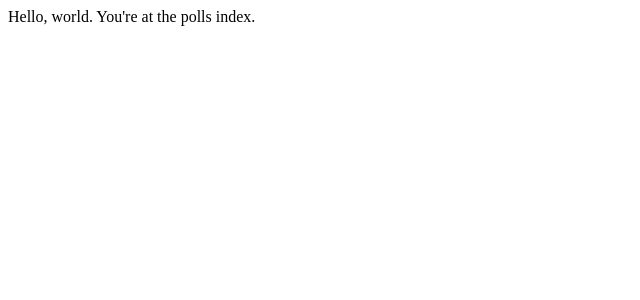
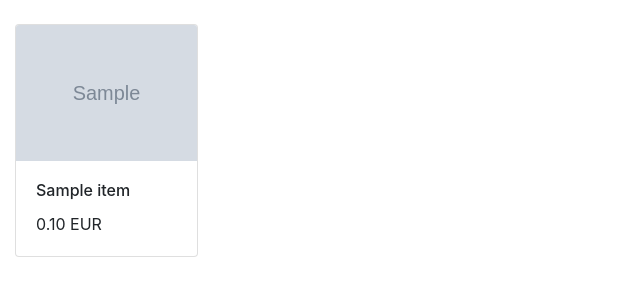
Before and after one commit to agdsn/drinkman, a Django app: page /users/1 in a window 1280 px wide. Shown: the top 300 px of the page, without its empty margins (0-640 px from the left). Run offline with Django 3.2, Linux system fonts and the light colour scheme; tables that the repository leaves empty hold one stand-in row (values such as "Sample post"); grey boxes marked "Sample" are stand-in pictures; some libraries are stand-ins or nearby versions.

Commit message:
Added buy page

```diff
--- /dev/null
+++ b/drinkman/templatetags/division_filter.py
@@ -0,0 +1,8 @@
+from django import template
+
+register = template.Library()
+
+
+@register.filter
+def divi(value, arg):
+    return int(value) / arg
--- a/drinkman/urls.py
+++ b/drinkman/urls.py
@@ -25,6 +25,7 @@ urlpatterns = [
     path('users/', views.users, name='users'),
     path('users/<int:user_id>', views.user, name='user'),
     path('users/new', views.newuser, name='newuser'),
+    path('users/<int:user_id>/buy/<int:item_id>', views.buy, name='buy'),
 
     path('stock/', views.stock, name='stock'),
 
--- a/drinkman/views.py
+++ b/drinkman/views.py
@@ -16,7 +16,13 @@ def users(request):
 
 
 def user(request, user_id):
-    return HttpResponse("Hello, world. You're at the polls index.")
+    context = {'items': Item.objects.all(), 'user_id': user_id}
+    return render(request, "order.html", context)
+
+
+def buy(request, user_id, item_id):
+    context = {'item': Item.objects.get(id=item_id), 'user_id': user_id}
+    return render(request, "buy.html", context)
 
 
 def newuser(request):
--- a/templates/delivery.html
+++ b/templates/delivery.html
@@ -1,4 +1,5 @@
 {% extends "base.html" %}
+
 
 {% block content %}
     <br/>
--- /dev/null
+++ b/templates/order.html
@@ -0,0 +1,24 @@
+{% extends "base.html" %}
+
+{% load division_filter %}
+
+{% block content %}
+    <br/>
+
+    <div class="row">
+        {% for item in items %}
+            <div class="col-md-2 col-6">
+                <div class="card">
+                    <a href="{% url 'buy' user_id=user_id item_id=item.id %}">
+                        <img src="{{ item.image }}" class="card-img-top" alt="{{ item.name }}">
+                    </a>
+                    <div class="card-body">
+
+                        <h6 class="card-title">{{ item.name }}</h6>
+                        <p class="card-text">{{ item.price|divi:100 |floatformat:2}} EUR</p>
+                    </div>
+                </div>
+            </div>
+        {% endfor %}
+    </div>
+{% endblock %}
--- a/templates/users.html
+++ b/templates/users.html
@@ -1,5 +1,7 @@
 {% extends "base.html" %}
 {% load static %}
+
+{% load division_filter %}
 
 {% block content %}
     <br/>
@@ -17,7 +19,7 @@
                     </a>
                     <div class="card-body">
                         <h6 class="card-title">{{ user.username }}</h6>
-                        <p class="card-text">{{ user.balance }} EUR</p>
+                        <p class="card-text">{{ user.balance|divi:100 |floatformat:2 }} EUR</p>
                     </div>
                 </div>
             </div>
```
Also changed, not shown: templates/buy.html (added, +10 -0 lines), drinkman/migrations/0003_auto_20191203_2058.py (added), drinkman/templatetags/__init__.py (added).
